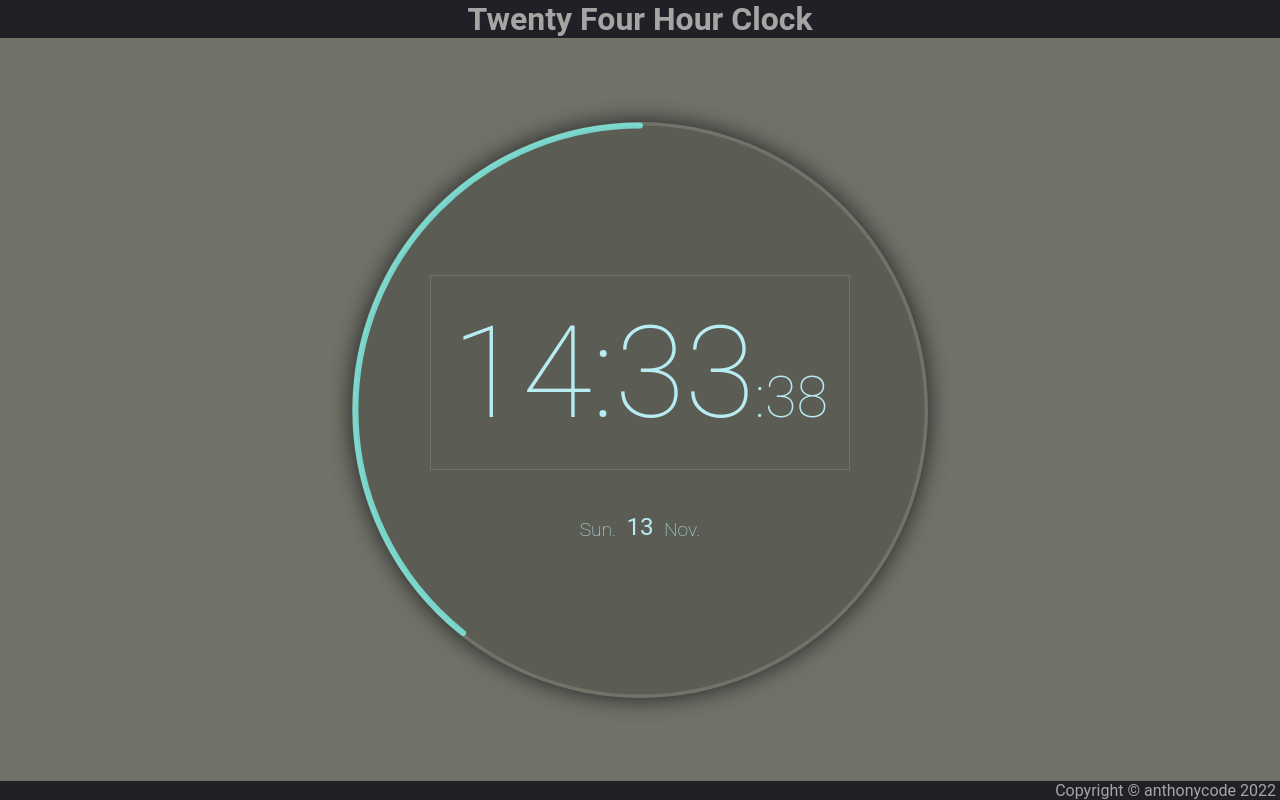
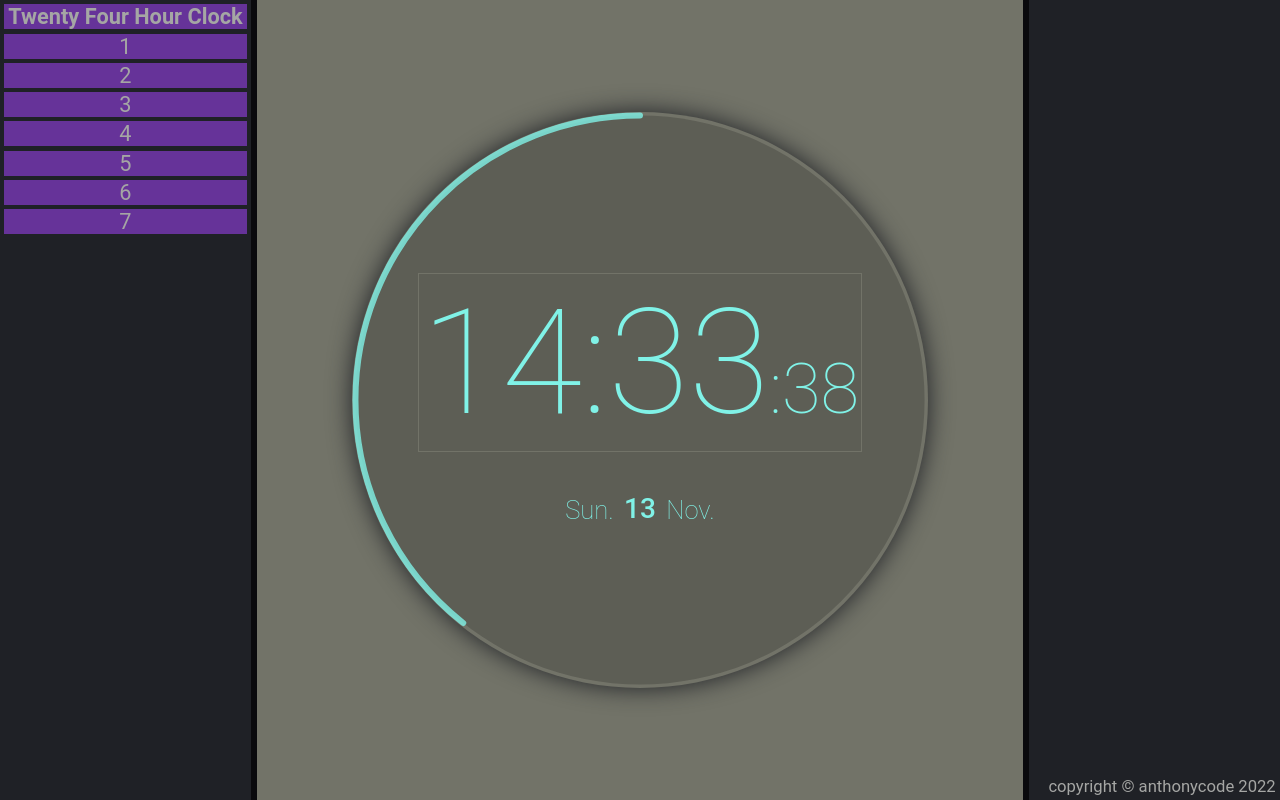
Before and after one commit to anthonytastet/twenty-four-hour-clock, a React (Create React App) app: page / in a window 1280 px wide. Built offline with nearby package versions, Linux system fonts and the light colour scheme.

Commit message:
Add new page layout

```diff
--- a/src/Content.js
+++ /dev/null
@@ -1,12 +0,0 @@
-import React from "react";
-import Clock from "./Clock";
-
-const Content = () => {
-	return (
-		<main>
-			<Clock />
-		</main>
-	);
-};
-
-export default Content;
--- a/src/Footer.js
+++ /dev/null
@@ -1,8 +0,0 @@
-import React from "react";
-
-const Footer = () => {
-	const today = new Date();
-	return <footer>Copyright &copy; anthonycode {today.getFullYear()}</footer>;
-};
-
-export default Footer;
--- a/src/Header.js
+++ /dev/null
@@ -1,11 +0,0 @@
-import React from "react";
-
-const Header = () => {
-	return (
-		<header>
-			<h1>twenty four hour clock</h1>
-		</header>
-	);
-};
-
-export default Header;
--- a/src/Clock.js
+++ b/src/components/Clock.js
@@ -26,6 +26,7 @@ const Clock = () => {
 		hoursAngle: hoursRatio * 360,
 	};
 
+	//set rotation based on angle
 	const [rotation, setRotation] = useState({ angle });
 	const updateAngle = () => {
 		angle = {
@@ -38,10 +39,10 @@ const Clock = () => {
 	setTimeout(updateAngle, 1000);
 
 	return (
-		<div className='clock__container'>
-			<svg className='clock__circle__frame'>
+		<div className='clock'>
+			<svg className='clock__container'>
 				<circle
-					className='clock__circle'
+					className='clock__disk'
 					viewBox='0 0 100 100'
 					preserveAspectRatio='xMaxYMid meet'
 					cx='50%'
@@ -52,24 +53,20 @@ const Clock = () => {
 					strokeDashoffset={-angle.hoursAngle}
 				></circle>
 			</svg>
-			<div className='clock__text__container'>
-				<div className='clock__time__container'>
-					<div className='clock__time'>
-						<span className='hours'>{time.hours}</span>
-						<span className='minutes'>:{time.minutes}</span>
-						<span className='seconds'>:{time.seconds}</span>
-					</div>
+			<div className='clock__text'>
+				<div className='clock__text--time'>
+					<span className='hours'>{time.hours}</span>
+					<span className='minutes'>:{time.minutes}</span>
+					<span className='seconds'>:{time.seconds}</span>
 				</div>
 				<a
+					className='clock__text--date'
 					href='https://calendar.google.com/calendar/'
 					target='_blank'
-					rel='noopener noreferrer'
 				>
-					<div className='clock__date__container'>
-						<span className='day--word'>{date.weekDay}</span>
-						<span className='day--number'>{date.monthDay}</span>
-						<span className='month--word'>{date.month}</span>
-					</div>
+					<span className='weekday'>{date.weekDay}</span>
+					<span className='monthday'>{date.monthDay}</span>
+					<span className='month'>{date.month}</span>
 				</a>
 			</div>
 		</div>
--- a/src/style1.css
+++ b/src/css/style1.css
@@ -34,7 +34,7 @@
 	--grey--light: #a5a6a4;
 
 	/* font-size */
-	--main: 1em;
+	--font__default: 1em;
 }
 
 a {
@@ -90,18 +90,18 @@ footer {
 	align-items: center;
 }
 
-.clock__container {
+.clock {
 	position: relative;
 	height: 100%;
 	width: 100%;
-	padding: var(--main);
+	padding: var(--font__default);
 	/* border: 1px solid var(--red); */
 	display: flex;
 	justify-content: center;
 	align-items: center;
 }
 
-.clock__circle__frame {
+.clock {
 	height: 45vw;
 	width: 45vw;
 	object-fit: contain;
@@ -112,7 +112,7 @@ footer {
 	box-shadow: 0px 0px 25px 0px var(--background--dark);
 }
 
-.clock__circle {
+.clock__disk {
 	fill: black;
 	fill-opacity: 0.2;
 	stroke: var(--accent);
@@ -121,7 +121,7 @@ footer {
 	stroke-linecap: round;
 }
 
-.clock__text__container {
+.clock__text {
 	position: absolute;
 	display: flex;
 	flex-direction: column;
@@ -130,13 +130,13 @@ footer {
 	gap: 3vw;
 }
 
-.clock__time__container {
+.clock__text--time__container {
 }
 
-.clock__time {
+.clock__text--time {
 	width: fit-content;
 	height: fit-content;
-	padding: calc(var(--main) / 6);
+	padding: calc(var(--font__default) / 6);
 	border: 1px solid var(--background);
 	text-align: center;
 	font-size: 10vw;
@@ -145,22 +145,22 @@ footer {
 	color: var(--first);
 }
 
-.clock__time .hours {
+.clock__text--time .hours {
 	flex-grow: 1;
 }
-.clock__time .minutes {
+.clock__text--time .minutes {
 	flex-grow: 1;
 }
-.clock__time .seconds {
+.clock__text--time .seconds {
 	display: inline;
 	flex-grow: 0.5;
 	font-size: 4.5vw;
 }
 
-.clock__date__container {
+.clock__text--date {
 	width: fit-content;
 	height: fit-content;
-	padding: calc(var(--main) / 6);
+	padding: calc(var(--font__default) / 6);
 	text-align: center;
 	font-size: 1.5vw;
 	font-weight: 200;
@@ -172,7 +172,7 @@ footer {
 	gap: 0.8vw;
 }
 
-.clock__text__container .day--number {
+.clock__text .monthday {
 	font-size: 1.9vw;
 	font-weight: 400;
 }
--- /dev/null
+++ b/src/css/style2.css
@@ -0,0 +1,198 @@
+:root {
+	/* font size */
+	--font__default: 1vw;
+
+	/* length */
+	--length__default: 1vw;
+
+	/* colors */
+	--first: var(--blue--light);
+	--second: var(--blue--dark);
+	--third: var(--blue--light);
+	--accent: var(--blue--bright);
+	--background: var(--grey);
+	--background--dark: var(--grey--dark);
+	--background--light: var(--grey--light);
+	--black: #0a0a0d;
+	--white: #f2f2f2;
+	--blue: #3370a6;
+	--blue--dark: #2a4359;
+	--blue--bright: #80f2e7;
+	--blue--light: #b6ecf2;
+	--green: #3d8c27;
+	--green--dark: #597332;
+	--green--light: #98f257;
+	--green--bright: #5ef235;
+	--red: #bf2a2a;
+	--red--dark: #400c16;
+	--red--light: #f22929;
+	--red--bright: #f23535;
+	--yellow: #f2ce1b;
+	--grey: #727368;
+	--grey--dark: #1f2126;
+	--grey--light: #a5a6a4;
+}
+
+* {
+	box-sizing: border-box;
+	margin: 0;
+	padding: 0;
+	border: none;
+	font-size: var(--font__default);
+	color: var(--accent);
+	font-family: 'Roboto', 'Oxygen', 'Ubuntu', 'Droid Sans', sans-serif;
+	text-decoration: none;
+
+	/* border: 1px solid var(--red--light); */
+}
+
+#root {
+	height: 100vh;
+	width: 100vw;
+}
+
+.App {
+	height: 100%;
+	width: 100%;
+	background-color: var(--black);
+	display: grid;
+	grid-template-columns: repeat(10, 1fr);
+	grid-template-rows: repeat(20, 1fr);
+	gap: calc(var(--length__default) / 2);
+}
+
+.header,
+.main,
+.footer {
+	grid-row: 1/21;
+}
+
+.header {
+	padding: calc(var(--length__default) / 3);
+	grid-column: 1/3;
+	background-color: var(--background--dark);
+	/* display: grid;
+	grid-template-columns: repeat(2, 1fr);
+	grid-template-rows: repeat(20, 1fr); */
+	display: flex;
+	flex-direction: column;
+	justify-content: flex-start;
+	align-items: flex-start;
+	gap: calc(var(--length__default) / 3);
+}
+.header > * {
+	height: fit-content;
+	width: 100%;
+	background-color: rebeccapurple;
+	color: var(--background--light);
+	font-size: calc(var(--font__default) * 1.7);
+	text-transform: capitalize;
+	text-align: center;
+}
+
+.main {
+	padding: calc(var(--length__default) / 3);
+	grid-column: 3/9;
+	background-color: var(--background);
+	/* display: grid;
+	grid-template-columns: repeat(6, 1fr);
+	grid-template-rows: repeat(20, 1fr); */
+	display: flex;
+	flex-direction: column;
+	justify-content: center;
+	align-items: center;
+	gap: calc(var(--length__default) / 3);
+}
+
+.footer {
+	padding: calc(var(--length__default) / 3);
+	grid-column: 9/11;
+	background-color: var(--background--dark);
+	/* display: grid;
+	grid-template-columns: repeat(1, 1fr);
+	grid-template-rows: repeat(20, 1fr); */
+	display: flex;
+	flex-direction: column;
+	justify-content: flex-end;
+	align-items: flex-end;
+	gap: calc(var(--length__default) / 3);
+}
+.footer > * {
+	color: var(--background--light);
+	font-size: calc(var(--font__default) * 1.3);
+	text-transform: lowercase;
+}
+
+.clock {
+	position: relative;
+	height: 100%;
+	width: 100%;
+	padding: var(--font__default);
+	display: flex;
+	justify-content: center;
+	align-items: center;
+}
+
+.clock__container {
+	height: 45vw;
+	width: 45vw;
+	transform: rotate(-90deg);
+	border-radius: 50%;
+	background-color: var(--background);
+	box-shadow: 0px 0px 25px 0px var(--background--dark);
+}
+
+.clock__disk {
+	fill: var(--black);
+	fill-opacity: 0.2;
+	stroke: var(--accent);
+	stroke-opacity: 0.8;
+	stroke-width: 6;
+	stroke-linecap: round;
+}
+
+.clock__text {
+	position: absolute;
+	display: flex;
+	flex-direction: column;
+	justify-content: center;
+	align-items: center;
+	gap: 3vw;
+}
+
+.clock__text--time {
+	width: fit-content;
+	height: fit-content;
+	padding: calc(var(--length__default) / 6);
+	border: 1px solid var(--background);
+	font-weight: 200;
+	text-align: center;
+	color: var(--first);
+}
+.clock__text--time * {
+	font-size: calc(var(--font__default) * 11.5);
+}
+.clock__text--time .seconds {
+	font-size: calc(var(--font__default) * 5.5);
+}
+
+.clock__text--date {
+	width: fit-content;
+	height: fit-content;
+	padding: calc(var(--font__default) / 6);
+	text-align: center;
+	color: var(--first);
+	display: flex;
+	flex-direction: row;
+	justify-content: center;
+	align-items: flex-end;
+	gap: 0.8vw;
+}
+.clock__text--date * {
+	font-size: calc(var(--font__default) * 2);
+	font-weight: 200;
+}
+.monthday {
+	font-size: calc(var(--font__default) * 2.2);
+	font-weight: 500;
+}
--- /dev/null
+++ b/src/layout/Content.js
@@ -0,0 +1,12 @@
+import React from 'react';
+import Clock from '../components/Clock';
+
+const Content = () => {
+	return (
+		<main className='main'>
+			<Clock />
+		</main>
+	);
+};
+
+export default Content;
--- /dev/null
+++ b/src/layout/Footer.js
@@ -0,0 +1,14 @@
+import React from 'react';
+
+const Footer = () => {
+	const today = new Date();
+	return (
+		<footer className='footer'>
+			<div className='copyright'>
+				Copyright &copy; anthonycode {today.getFullYear()}
+			</div>
+		</footer>
+	);
+};
+
+export default Footer;
--- /dev/null
+++ b/src/layout/Header.js
@@ -0,0 +1,18 @@
+import React from 'react';
+
+const Header = () => {
+	return (
+		<header className='header'>
+			<h1>twenty four hour clock</h1>
+			<div className='cell1'>1</div>
+			<div className='cell2'>2</div>
+			<div className='cell3'>3</div>
+			<div className='cell4'>4</div>
+			<div className='cell5'>5</div>
+			<div className='cell6'>6</div>
+			<div className='cell7'>7</div>
+		</header>
+	);
+};
+
+export default Header;
```
Also changed, not shown: src/App.js (+7 -8 lines), src/index.js (+5 -5 lines), src/css/index.css (renamed from src/index.css).
